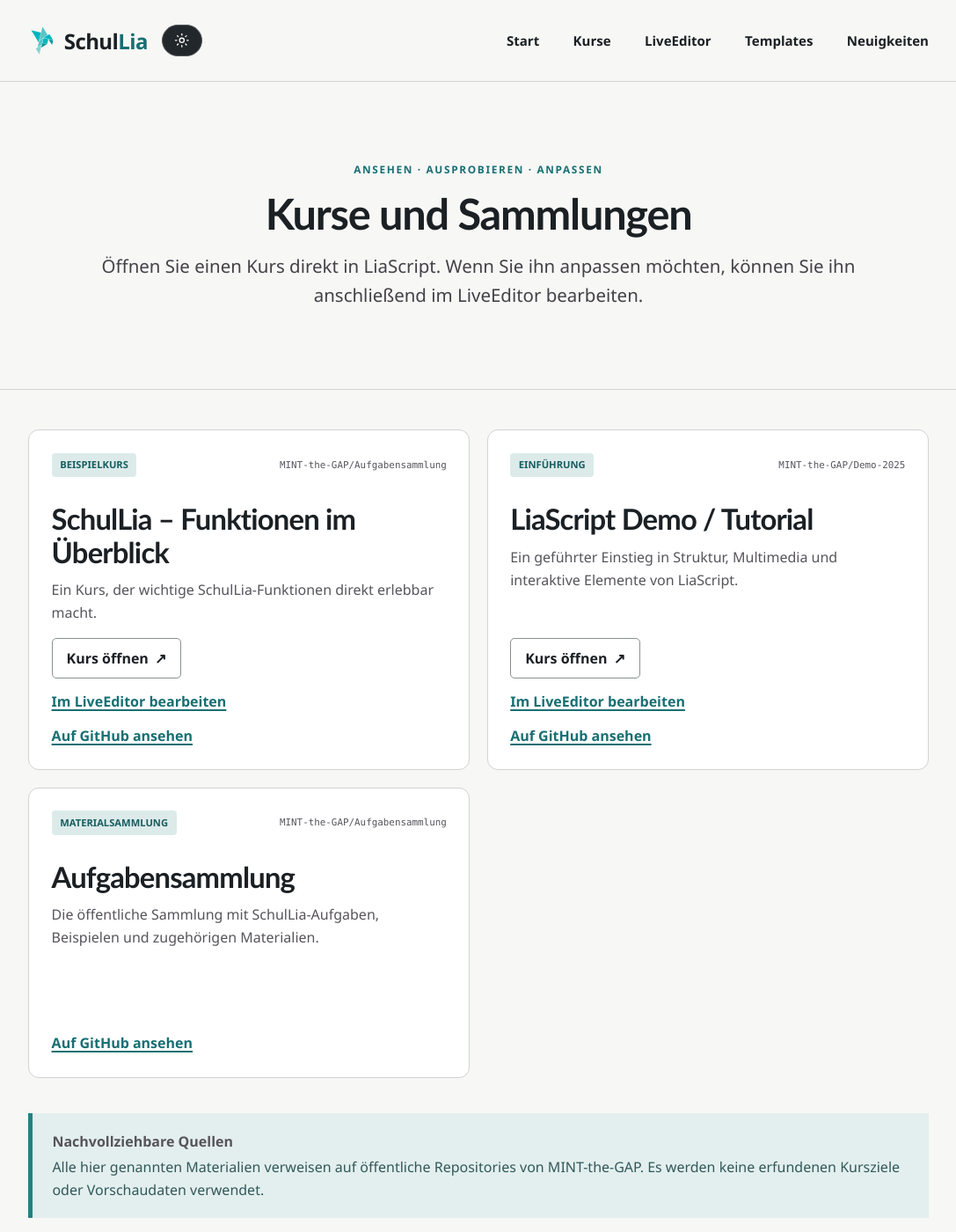
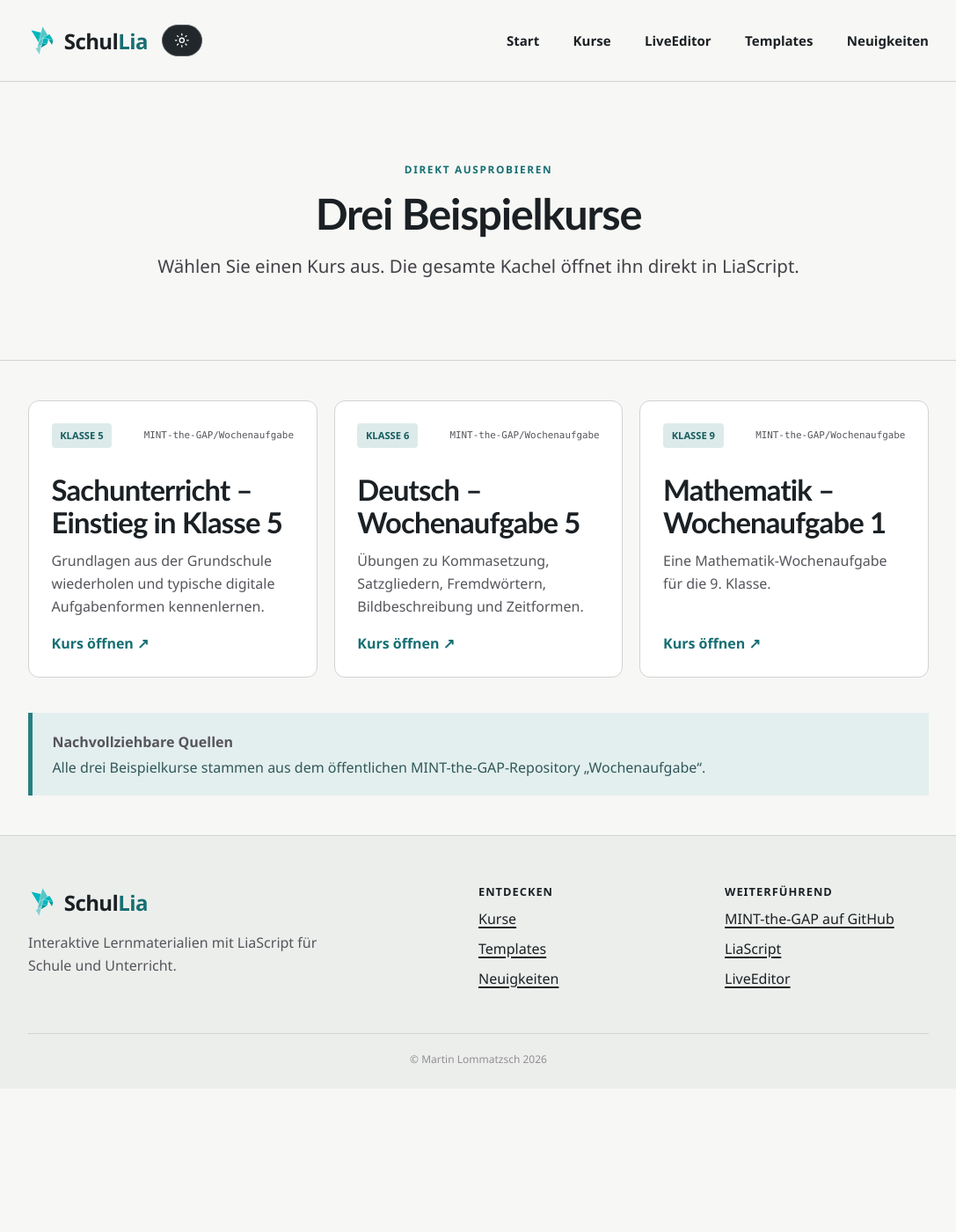
Before and after one commit to SchulLia/SchulLia.github.io, a Jekyll site: the page built from kurse/index.html, in a window 1280 px wide and 1400 px high. Shown: the whole window at 88% size, without its empty margins (96-1183 px from the left). Built offline with Jekyll 4.4.1, drawn with Linux system fonts in a browser that asks for light colours.

Commit message:
Kursauswahl in klickbare Kacheln aufteilen

```diff
--- a/_data/courses.yml
+++ b/_data/courses.yml
@@ -1,24 +1,20 @@
-- title: SchulLia – Funktionen im Überblick
-  type: Beispielkurs
-  description: Ein Kurs, der wichtige SchulLia-Funktionen direkt erlebbar macht.
-  source: MINT-the-GAP/Aufgabensammlung
-  live_url: https://liascript.github.io/course/?https://raw.githubusercontent.com/MINT-the-GAP/Aufgabensammlung/main/README.md
-  editor_url: https://liascript.github.io/LiveEditor/?/show/file/https://raw.githubusercontent.com/MINT-the-GAP/Aufgabensammlung/main/README.md
-  repo_url: https://github.com/MINT-the-GAP/Aufgabensammlung
+- title: Sachunterricht – Einstieg in Klasse 5
+  type: Klasse 5
+  description: Grundlagen aus der Grundschule wiederholen und typische digitale Aufgabenformen kennenlernen.
+  source: MINT-the-GAP/Wochenaufgabe
+  live_url: https://liascript.github.io/course/?https://raw.githubusercontent.com/MINT-the-GAP/Wochenaufgabe/refs/heads/main/5/Lia5_SK.md
   accent: violet
 
-- title: LiaScript Demo / Tutorial
-  type: Einführung
-  description: Ein geführter Einstieg in Struktur, Multimedia und interaktive Elemente von LiaScript.
-  source: MINT-the-GAP/Demo-2025
-  live_url: https://liascript.github.io/course/?https://raw.githubusercontent.com/MINT-the-GAP/Demo-2025/refs/heads/main/README.md
-  editor_url: https://liascript.github.io/LiveEditor/?/show/file/https://raw.githubusercontent.com/MINT-the-GAP/Demo-2025/refs/heads/main/README.md
-  repo_url: https://github.com/MINT-the-GAP/Demo-2025
+- title: Deutsch – Wochenaufgabe 5
+  type: Klasse 6
+  description: Übungen zu Kommasetzung, Satzgliedern, Fremdwörtern, Bildbeschreibung und Zeitformen.
+  source: MINT-the-GAP/Wochenaufgabe
+  live_url: https://liascript.github.io/course/?https://raw.githubusercontent.com/MINT-the-GAP/Wochenaufgabe/refs/heads/main/6/Deutsch/Lia6_05.md
   accent: turquoise
 
-- title: Aufgabensammlung
-  type: Materialsammlung
-  description: Die öffentliche Sammlung mit SchulLia-Aufgaben, Beispielen und zugehörigen Materialien.
-  source: MINT-the-GAP/Aufgabensammlung
-  repo_url: https://github.com/MINT-the-GAP/Aufgabensammlung
+- title: Mathematik – Wochenaufgabe 1
+  type: Klasse 9
+  description: Eine Mathematik-Wochenaufgabe für die 9. Klasse.
+  source: MINT-the-GAP/Wochenaufgabe
+  live_url: https://liascript.github.io/course/?https://raw.githubusercontent.com/MINT-the-GAP/Wochenaufgabe/refs/heads/main/9/Mathematik/Lia9_01.md
   accent: yellow
--- a/_includes/course-card.html
+++ b/_includes/course-card.html
@@ -1,17 +1,13 @@
-<article class='course-card course-card--{{ include.course.accent }}'>
+<a
+  class='course-card course-card--{{ include.course.accent }}'
+  href='{{ include.course.live_url }}'
+  aria-label='{{ include.course.title }} direkt in LiaScript öffnen'
+>
   <div class='course-card__top'>
     <span class='pill'>{{ include.course.type }}</span>
     <span class='course-card__source'>{{ include.course.source }}</span>
   </div>
   <h2>{{ include.course.title }}</h2>
   <p>{{ include.course.description }}</p>
-  <div class='course-card__actions'>
-    {% if include.course.live_url %}
-      <a class='button' href='{{ include.course.live_url }}'>Kurs öffnen <span aria-hidden='true'>↗</span></a>
-    {% endif %}
-    {% if include.course.editor_url %}
-      <a class='text-link' href='{{ include.course.editor_url }}'>Im LiveEditor bearbeiten</a>
-    {% endif %}
-    <a class='text-link' href='{{ include.course.repo_url }}'>Auf GitHub ansehen</a>
-  </div>
-</article>
+  <span class='course-card__cta'>Kurs öffnen <span aria-hidden='true'>↗</span></span>
+</a>
--- a/assets/css/liascript-theme.css
+++ b/assets/css/liascript-theme.css
@@ -311,7 +311,7 @@ h3 {
 
 .start-card,
 .start-card--primary {
-  min-height: 224px;
+  min-height: 112px;
   padding: 1rem 1rem 1rem 4.25rem;
   border: 1px solid var(--line);
   border-radius: 12px;
@@ -339,38 +339,6 @@ h3 {
 }
 
 .start-card strong {
-  color: #fff;
-}
-
-.start-card__description {
-  font-size: 0.9rem;
-}
-
-.start-card__course-links {
-  display: grid;
-  gap: 0.45rem;
-  margin-top: 0.85rem;
-}
-
-.start-card__course-link {
-  display: flex;
-  align-items: center;
-  justify-content: space-between;
-  gap: 0.75rem;
-  padding: 0.55rem 0.65rem;
-  border: 1px solid var(--line);
-  border-radius: 7px;
-  background: var(--paper);
-  color: #e8e5e9;
-  font-size: 0.82rem;
-  font-weight: 700;
-  line-height: 1.3;
-  text-decoration: none;
-}
-
-.start-card__course-link:hover {
-  border-color: var(--teal-light);
-  background: #292929;
   color: #fff;
 }
 
@@ -664,6 +632,14 @@ h3 {
   background: var(--surface);
 }
 
+.course-grid {
+  grid-template-columns: repeat(3, minmax(0, 1fr));
+}
+
+.course-card {
+  min-height: 280px;
+}
+
 .course-card--turquoise,
 .course-card--yellow {
   border-top-color: var(--line);
@@ -678,6 +654,32 @@ h3 {
 .template-card p,
 .news-list p {
   color: var(--muted);
+}
+
+.course-card {
+  color: inherit;
+  text-decoration: none;
+  transition:
+    border-color 160ms ease,
+    transform 160ms ease;
+}
+
+.course-card:hover {
+  border-color: var(--teal-light);
+  color: inherit;
+  transform: translateY(-2px);
+}
+
+.course-card__cta {
+  margin-top: auto;
+  color: var(--teal-light);
+  font-weight: 800;
+}
+
+@media (max-width: 960px) {
+  .course-grid {
+    grid-template-columns: 1fr;
+  }
 }
 
 .source-note {
@@ -832,16 +834,6 @@ h3 {
   color: var(--ink);
 }
 
-[data-theme="light"] .start-card__course-link {
-  background: #f7f7f5;
-  color: var(--ink);
-}
-
-[data-theme="light"] .start-card__course-link:hover {
-  background: #e5f1f1;
-  color: var(--ink);
-}
-
 [data-theme="light"] .section--soft,
 [data-theme="light"] .course-preview-section,
 [data-theme="light"] .page-hero {
--- a/kurse/index.html
+++ b/kurse/index.html
@@ -1,15 +1,15 @@
 ---
-title: Kurse
-description: SchulLia-Kurse und Sammlungen direkt öffnen, ausprobieren und bearbeiten.
+title: Beispielkurse
+description: Drei fertige SchulLia-Kurse direkt auswählen und ausprobieren.
 ---
 
 <header class="page-hero">
   <div class="shell shell--narrow">
-    <p class="eyebrow">Ansehen · ausprobieren · anpassen</p>
-    <h1>Kurse und Sammlungen</h1>
+    <p class="eyebrow">Direkt ausprobieren</p>
+    <h1>Drei Beispielkurse</h1>
     <p class="lede">
-      Öffnen Sie einen Kurs direkt in LiaScript. Wenn Sie ihn anpassen möchten,
-      können Sie ihn anschließend im LiveEditor bearbeiten.
+      Wählen Sie einen Kurs aus. Die gesamte Kachel öffnet ihn direkt in
+      LiaScript.
     </p>
   </div>
 </header>
@@ -23,9 +23,8 @@ description: SchulLia-Kurse und Sammlungen direkt öffnen, ausprobieren und bear
     <aside class="source-note">
       <strong>Nachvollziehbare Quellen</strong>
       <p>
-        Alle hier genannten Materialien verweisen auf öffentliche Repositories
-        von MINT-the-GAP. Es werden keine erfundenen Kursziele oder
-        Vorschaudaten verwendet.
+        Alle drei Beispielkurse stammen aus dem öffentlichen
+        MINT-the-GAP-Repository „Wochenaufgabe“.
       </p>
     </aside>
   </div>
```
Also changed, not shown: index.html (+3 -24 lines).
